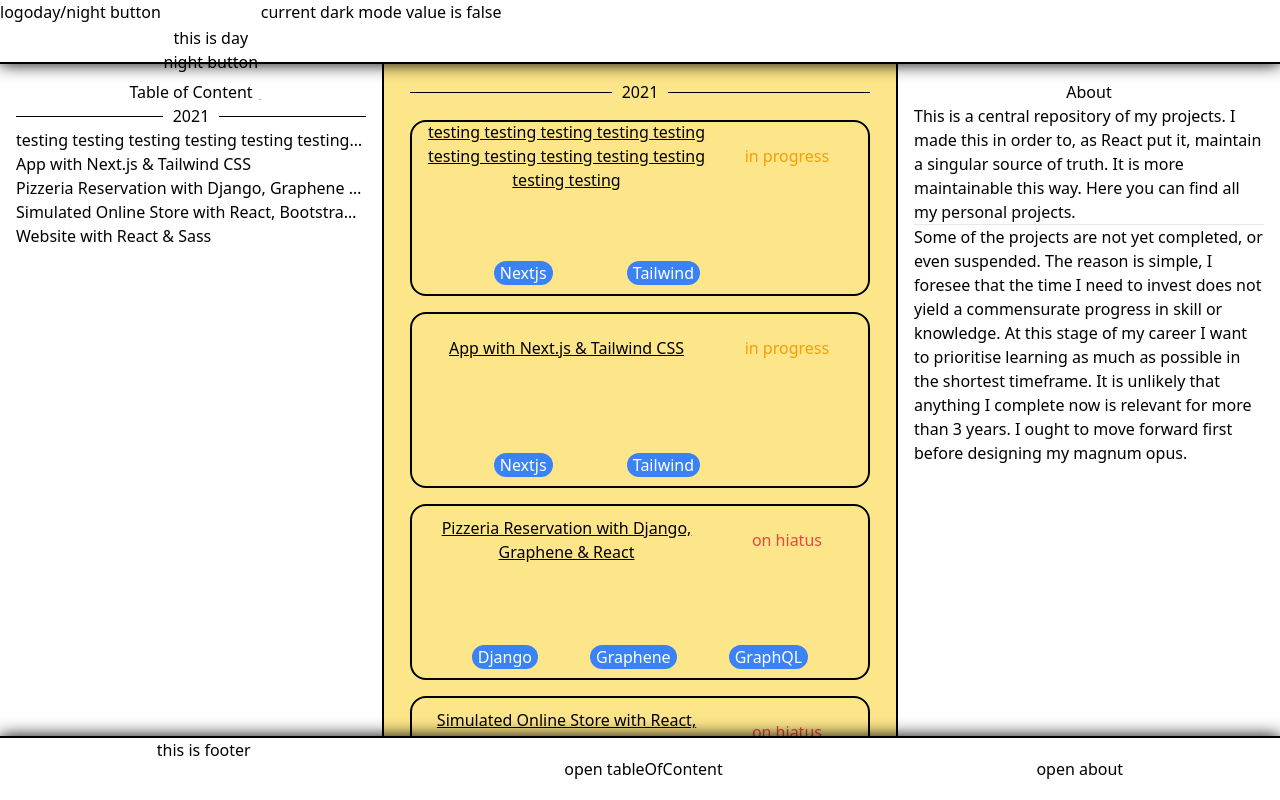
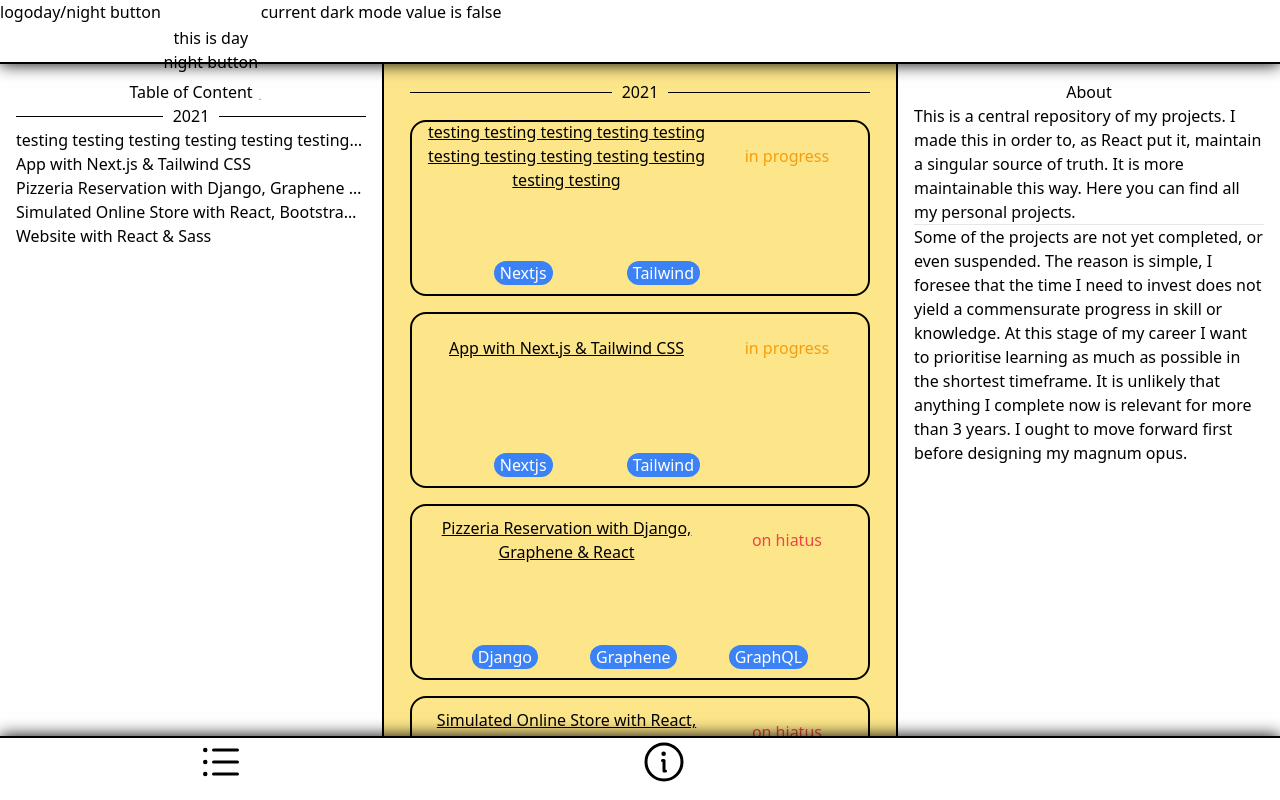
Before and after one commit to Hasuzawa/central_repository, a Next.js app: page / in a window 1280 px wide. Built offline with nearby package versions, Linux system fonts and the light colour scheme.

Commit message:
installed phosphor-react icons

```diff
--- a/components/Footer/Footer.tsx
+++ b/components/Footer/Footer.tsx
@@ -1,4 +1,5 @@
 import Link from "next/link";
+import { ArrowUDownLeft, Info, ListBullets } from "phosphor-react";
 
 interface FooterProps{
     readonly displayReturn?: boolean;
@@ -10,7 +11,7 @@ const Footer = ({displayReturn = false, displayTableOfContent = true, displayAbo
 
     function displayTableOfContentButton(): JSX.Element | undefined {
         if (displayTableOfContent){
-            return <button>open tableOfContent</button>;
+            return <ListBullets size="48"/>;
         } else {
             return;
         }
@@ -18,7 +19,7 @@ const Footer = ({displayReturn = false, displayTableOfContent = true, displayAbo
 
     function displayAboutButton(): JSX.Element | undefined {
         if (displayAbout){
-            return <button>open about</button>;
+            return <Info size="48" onClick={() => console.log("open about")}/>;
         } else {
             return;
         }
@@ -26,7 +27,7 @@ const Footer = ({displayReturn = false, displayTableOfContent = true, displayAbo
 
     function displayReturnButton(): JSX.Element | undefined {
         if (displayReturn){
-            return <Link href="/"><a>return to frontpage</a></Link>;
+            return <Link href="/"><a><ArrowUDownLeft size="48" /></a></Link>;
         } else {
             return;
         }
@@ -35,10 +36,15 @@ const Footer = ({displayReturn = false, displayTableOfContent = true, displayAbo
     return (
         <div id="footer" className={`h-16 w-screen flex-none sticky bottom-0 border-t-2 border-black
             shadow_around z-50 dark:bg-black dark:text-white dark:border-white flex flex-row justify-around`}>
-            <span>this is footer</span>
-            {displayTableOfContentButton()}
-            {displayAboutButton()}
-            {displayReturnButton()}
+            <div>
+                {displayTableOfContentButton()}
+            </div>
+            <div>
+                {displayAboutButton()}
+            </div>
+            <div>
+                {displayReturnButton()}
+            </div>
         </div>
     );
 }
--- a/package.json
+++ b/package.json
@@ -10,6 +10,7 @@
   },
   "dependencies": {
     "next": "11.1.0",
+    "phosphor-react": "^1.3.1",
     "react": "17.0.2",
     "react-dom": "17.0.2"
   },
--- a/public/staticData/projects.tsx
+++ b/public/staticData/projects.tsx
@@ -1,4 +1,5 @@
 interface Project{
+    projectName: string;
     HTML_id: string;
     heading: string;
     year: string;
@@ -12,6 +13,7 @@ interface Project{
 
 const projects: Project[] = [
     {
+        projectName: "project-4",
         HTML_id: "project-4",
         heading: "testing testing testing testing testing testing testing testing testing testing testing testing",
         year: "2021",
@@ -21,6 +23,7 @@ const projects: Project[] = [
         stringArray: ["Nextjs","Tailwind",""],
     },
     {
+        projectName: "project-3",
         HTML_id: "project-3",
         heading: "App with Next.js & Tailwind CSS",
         year: "2021",
@@ -34,6 +37,7 @@ const projects: Project[] = [
         logoArray: [],
     },
     {
+        projectName: "project-2",
         HTML_id: "project-2",
         heading: "Pizzeria Reservation with Django, Graphene & React",
         year: "2021",
@@ -43,6 +47,7 @@ const projects: Project[] = [
         stringArray: ["Django", "Graphene", "GraphQL"],
     },
     {
+        projectName: "project-1",
         HTML_id: "project-1",
         heading: "Simulated Online Store with React, Bootstrap & Django",
         year: "2021",
@@ -53,6 +58,7 @@ const projects: Project[] = [
 
     },
     {
+        projectName: "project-0",
         HTML_id: "project-0",
         heading: "Website with React & Sass",
         year: "2021",
@@ -68,3 +74,4 @@ const projects: Project[] = [
 ];
 
 export default projects;
+export type { Project };
```
Also changed, not shown: 1 other file (tests, documents, lock files or other folders).
